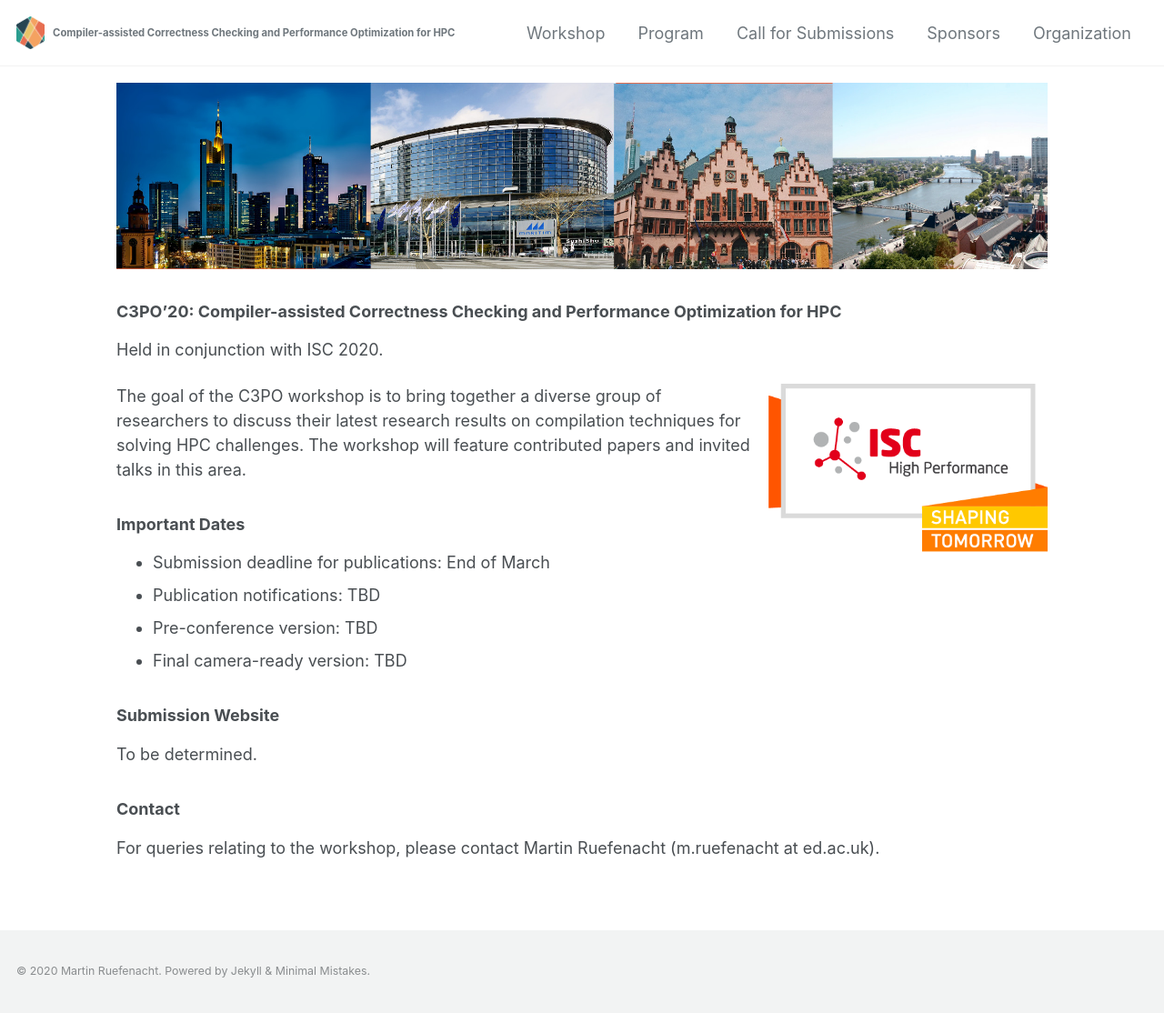
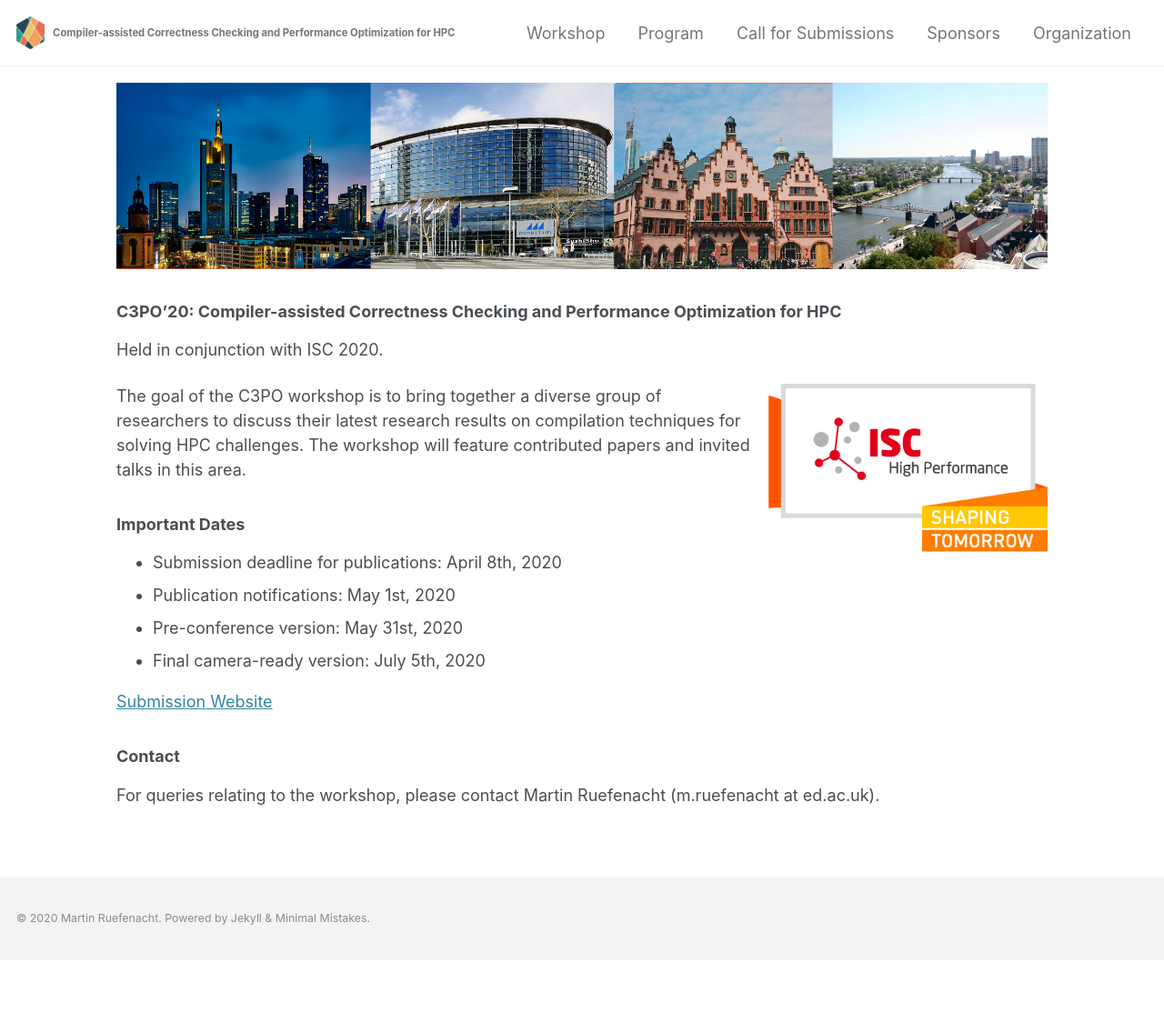
Before and after one commit to c3po-workshop/c3po-workshop.github.io, a Jekyll site: the page built from index.md, in a window 1280 px wide. Shown: the whole page at 91% size. Built offline with Jekyll 4.4.1, drawn with Linux system fonts in a browser that asks for light colours; cached includes are drawn as plain includes; nearby versions of some CDN libraries; after the commit the page ends 1056 px from its top, so only the background shows below that.

Commit message:
Updated frontpage

```diff
--- a/index.md
+++ b/index.md
@@ -28,13 +28,12 @@
 
 ### Important Dates
 
-- Submission deadline for publications: End of March
-- Publication notifications: TBD
-- Pre-conference version: TBD
-- Final camera-ready version: TBD
+- Submission deadline for publications: April 8th, 2020
+- Publication notifications: May 1st, 2020
+- Pre-conference version: May 31st, 2020
+- Final camera-ready version: July 5th, 2020
 
-### Submission Website
-To be determined.
+[Submission Website](https://easychair.org/my/conference?conf=c3po)
 
 ### Contact
 For queries relating to the workshop, please contact Martin Ruefenacht (m.ruefenacht at ed.ac.uk).
```
